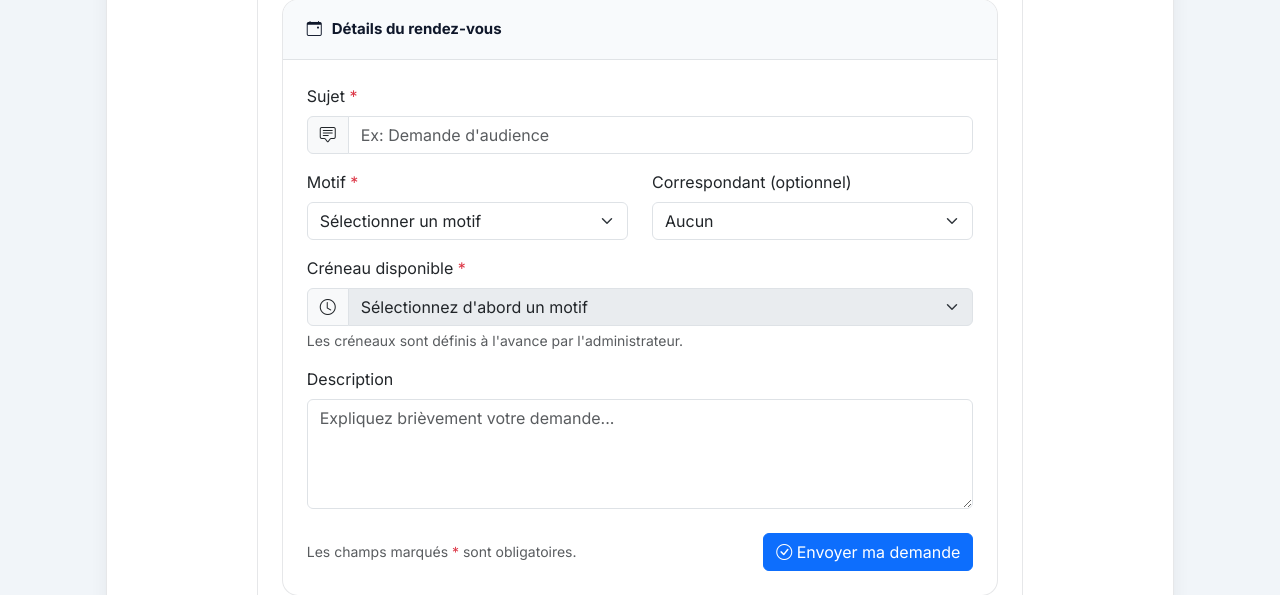
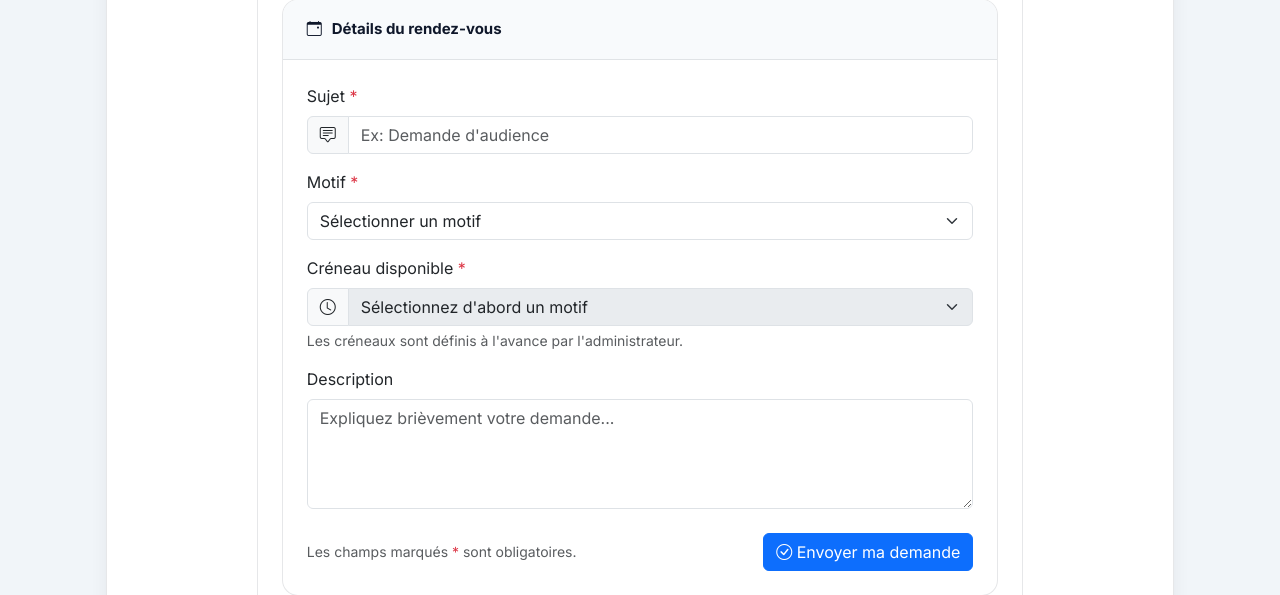
Before and after one commit to Bella5768/visite_CSIG, a Django app: template visite_csig/templates/rendez_vous/public_create.html in a window 1280 px wide. Shown: the part 1040-1635 px from the top of the page. Run offline with Django 5.2, Linux system fonts and the light colour scheme; the template is opened without the code that fills it, so the values that code supplies are empty.

Commit message:
Public RDV: retirer champ correspondant

```diff
--- a/visite_csig/templates/rendez_vous/public_create.html
+++ b/visite_csig/templates/rendez_vous/public_create.html
@@ -112,7 +112,7 @@
                             </div>
 
                             <div class="row">
-                                <div class="col-md-6 mb-3">
+                                <div class="col-md-12 mb-3">
                                     <label class="form-label">Motif <span class="text-danger">*</span></label>
                                     {% if fixed_motif %}
                                         <input type="hidden" name="motif_id" value="{{ fixed_motif.pk }}">
@@ -125,15 +125,6 @@
                                             {% endfor %}
                                         </select>
                                     {% endif %}
-                                </div>
-                                <div class="col-md-6 mb-3">
-                                    <label class="form-label">Correspondant (optionnel)</label>
-                                    <select class="form-select" name="correspondant_id">
-                                        <option value="">Aucun</option>
-                                        {% for correspondant in correspondants %}
-                                        <option value="{{ correspondant.pk }}">{{ correspondant.prenoms }} {{ correspondant.nom }} - {{ correspondant.departement }}</option>
-                                        {% endfor %}
-                                    </select>
                                 </div>
                             </div>
 
```
Also changed, not shown: visite_csig/visites/views.py (+2 -11 lines).
